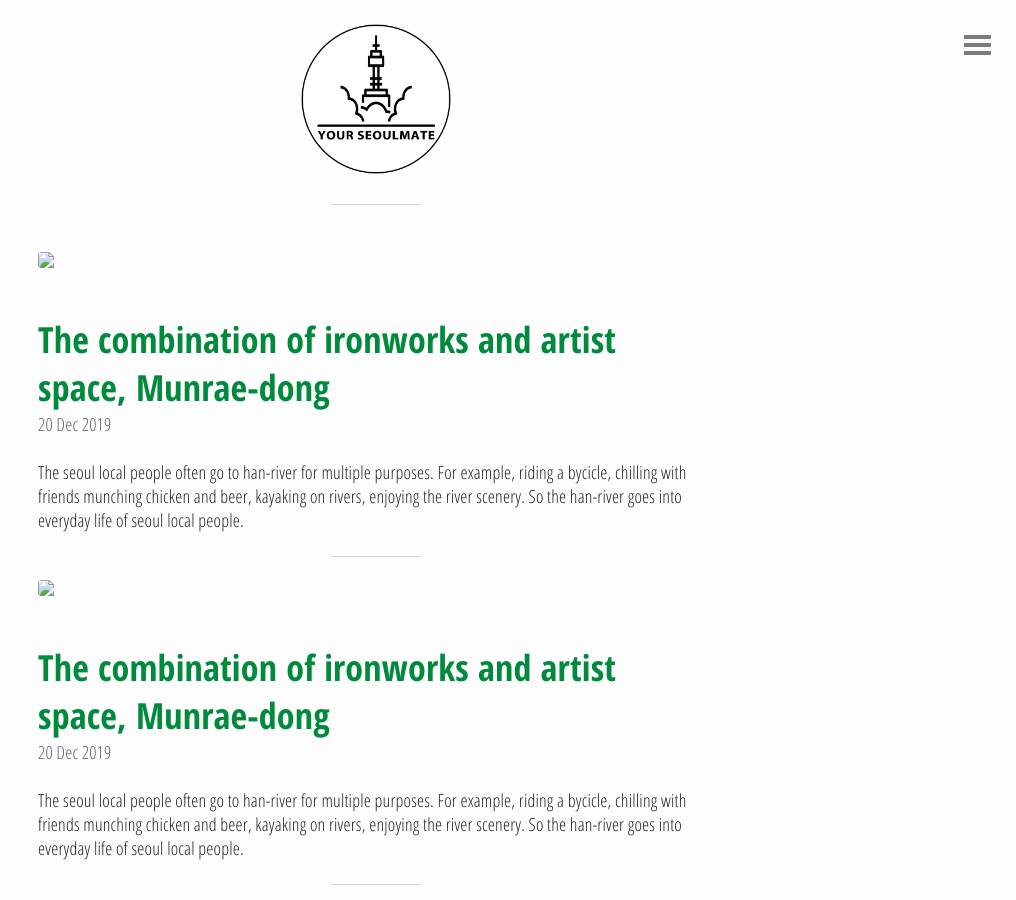
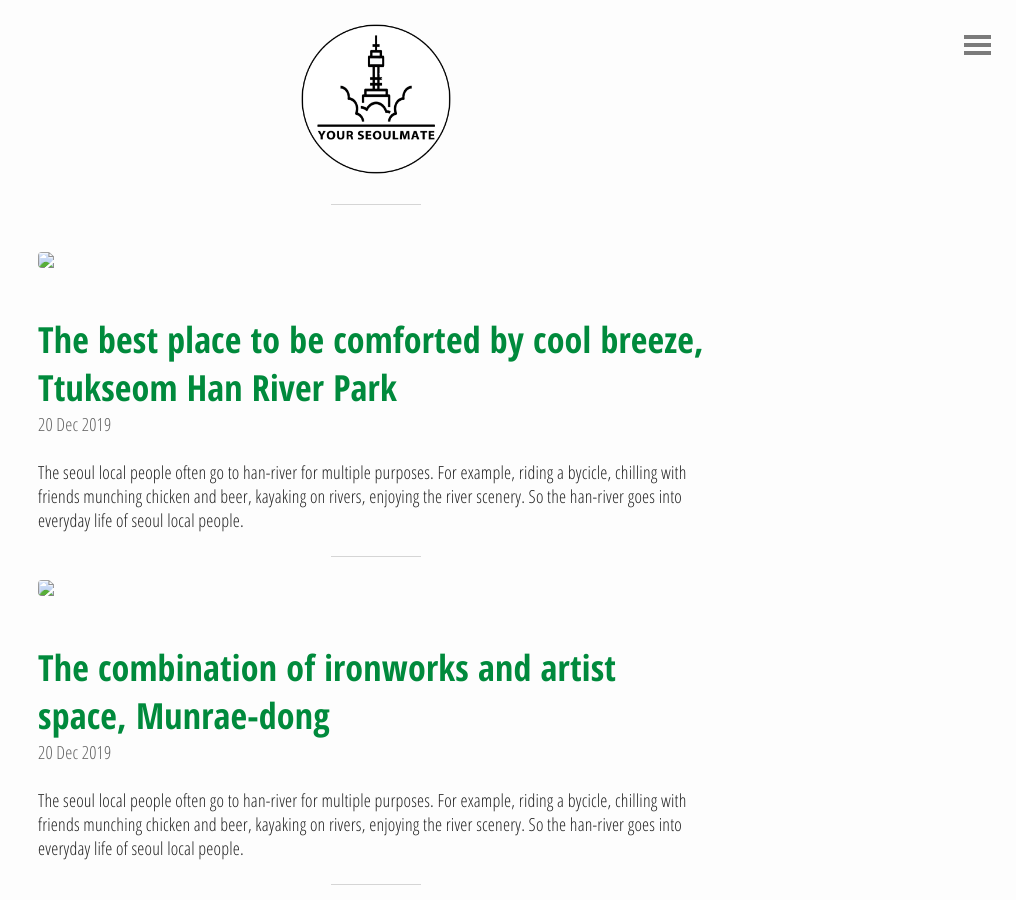
Before and after one commit to daysie0917/yourseoulmate, a Jekyll site: the page built from index.html, in a window 1280 px wide and 900 px high. Shown: the whole window, without its empty margins (264-1280 px from the left). Built offline with Jekyll 4.4.1, drawn with Linux system fonts in a browser that asks for light colours; the list of posts is cut into pages by our own code.

Commit message:
Update 2019-12-20-The-combination-of-ironworks-and-artist-space,-Munrae-dong.md

```diff
--- a/_posts/2019-12-20-The-combination-of-ironworks-and-artist-space,-Munrae-dong.md
+++ b/_posts/2019-12-20-The-combination-of-ironworks-and-artist-space,-Munrae-dong.md
@@ -1,6 +1,6 @@
 ---
 layout: post
-title: The combination of ironworks and artist space, Munrae-dong
+title: The best place to be comforted by cool breeze, Ttukseom Han River Park
 date: 2019-12-20 11:00:00 +09:00
 author: "Suhyun"
 permalink: /Ttukseom-han-river-park/
```
Also changed, not shown: other parts of _posts/2019-12-20-The-combination-of-ironworks-and-artist-space,-Munrae-dong.md (+0 -2 lines).
